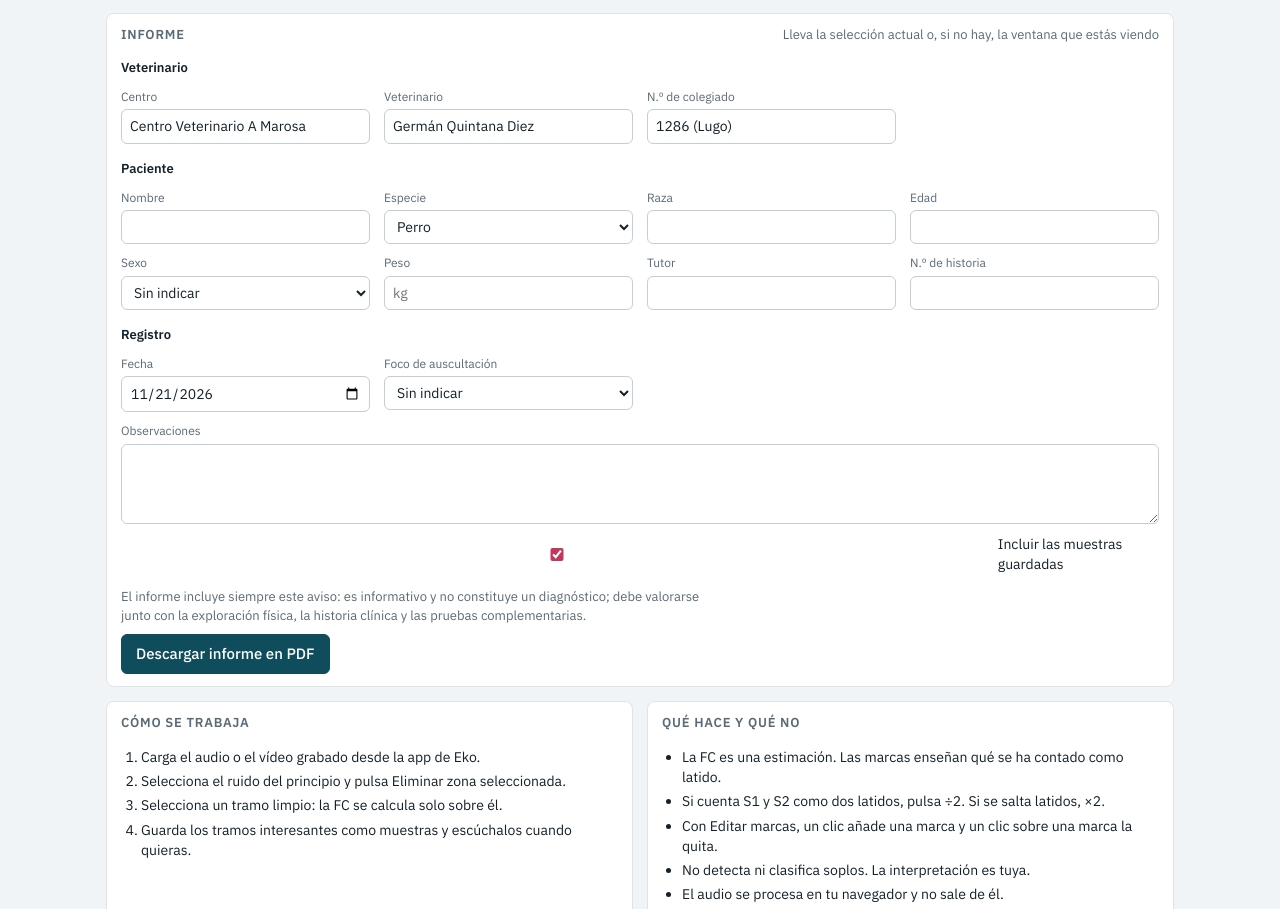
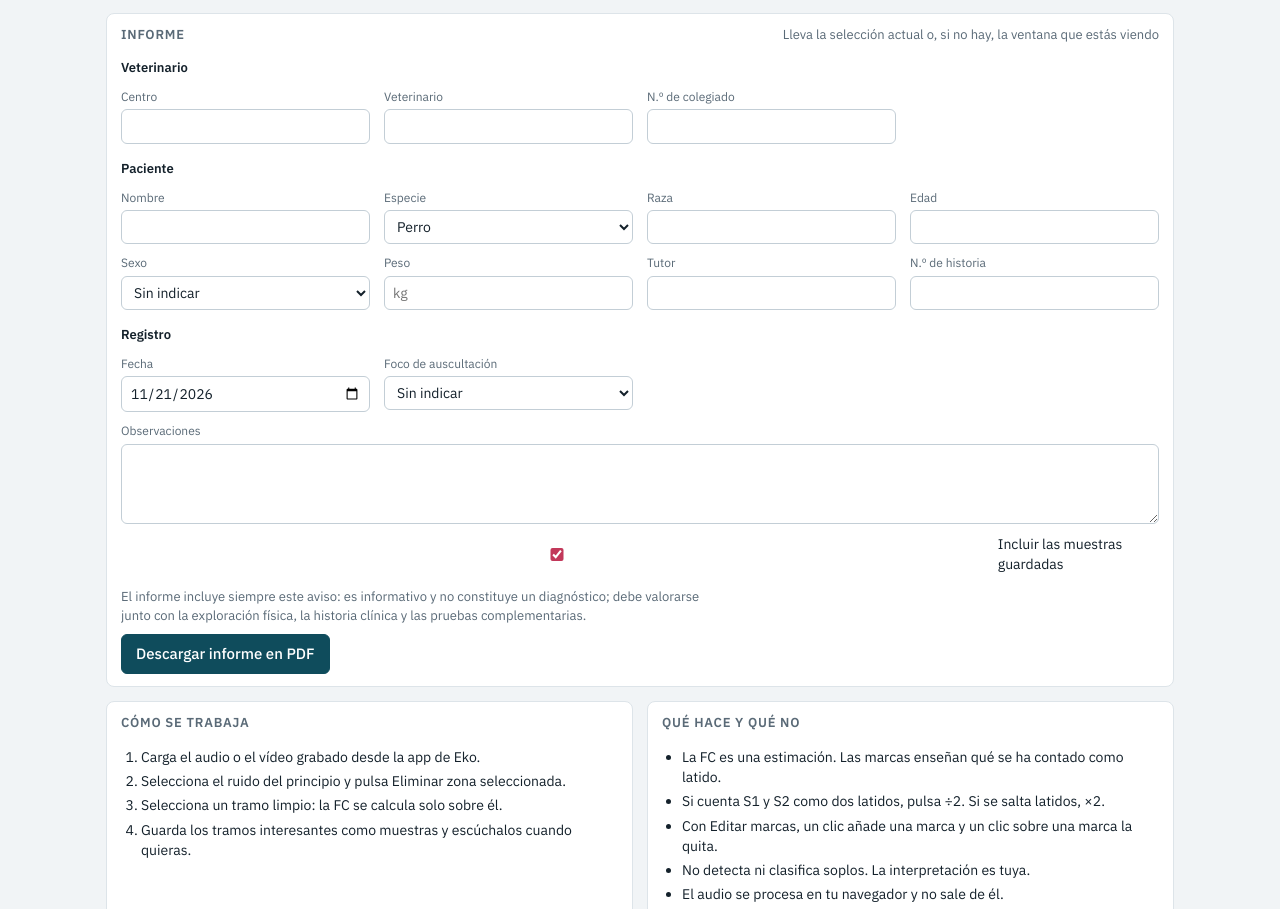
Before and after one commit to GermanQuintana/WAIRUA_FonoVet, a plain HTML site: page index.html in a window 1280 px wide. Shown: the part 1286-2195 px from the top of the page. Drawn offline with nearby package versions, Linux system fonts and the light colour scheme.

Commit message:
Dejar en blanco los datos del veterinario en el informe
Co-Authored-By: Claude Fable 5.2 <noreply@anthropic.com>
Claude-Session: https://claude.ai/code/session_015VMEHDGQ64rDD1uXwxBqVn

```diff
--- a/index.html
+++ b/index.html
@@ -186,9 +186,9 @@ canvas{display:block;width:100%;border-radius:4px;touch-action:pan-y}
     <div class="panel-cab"><h2>Informe</h2><span>Lleva la selección actual o, si no hay, la ventana que estás viendo</span></div>
     <div class="form">
       <h3>Veterinario</h3>
-      <label class="campo">Centro<input type="text" id="i-centro" value="Centro Veterinario A Marosa"></label>
-      <label class="campo">Veterinario<input type="text" id="i-vet" value="Germán Quintana Diez"></label>
-      <label class="campo">N.º de colegiado<input type="text" id="i-col" value="1286 (Lugo)"></label>
+      <label class="campo">Centro<input type="text" id="i-centro"></label>
+      <label class="campo">Veterinario<input type="text" id="i-vet"></label>
+      <label class="campo">N.º de colegiado<input type="text" id="i-col"></label>
       <h3>Paciente</h3>
       <label class="campo">Nombre<input type="text" id="i-pac"></label>
       <label class="campo">Especie<select id="i-esp"><option>Perro</option><option>Gato</option><option>Otra</option></select></label>
```
